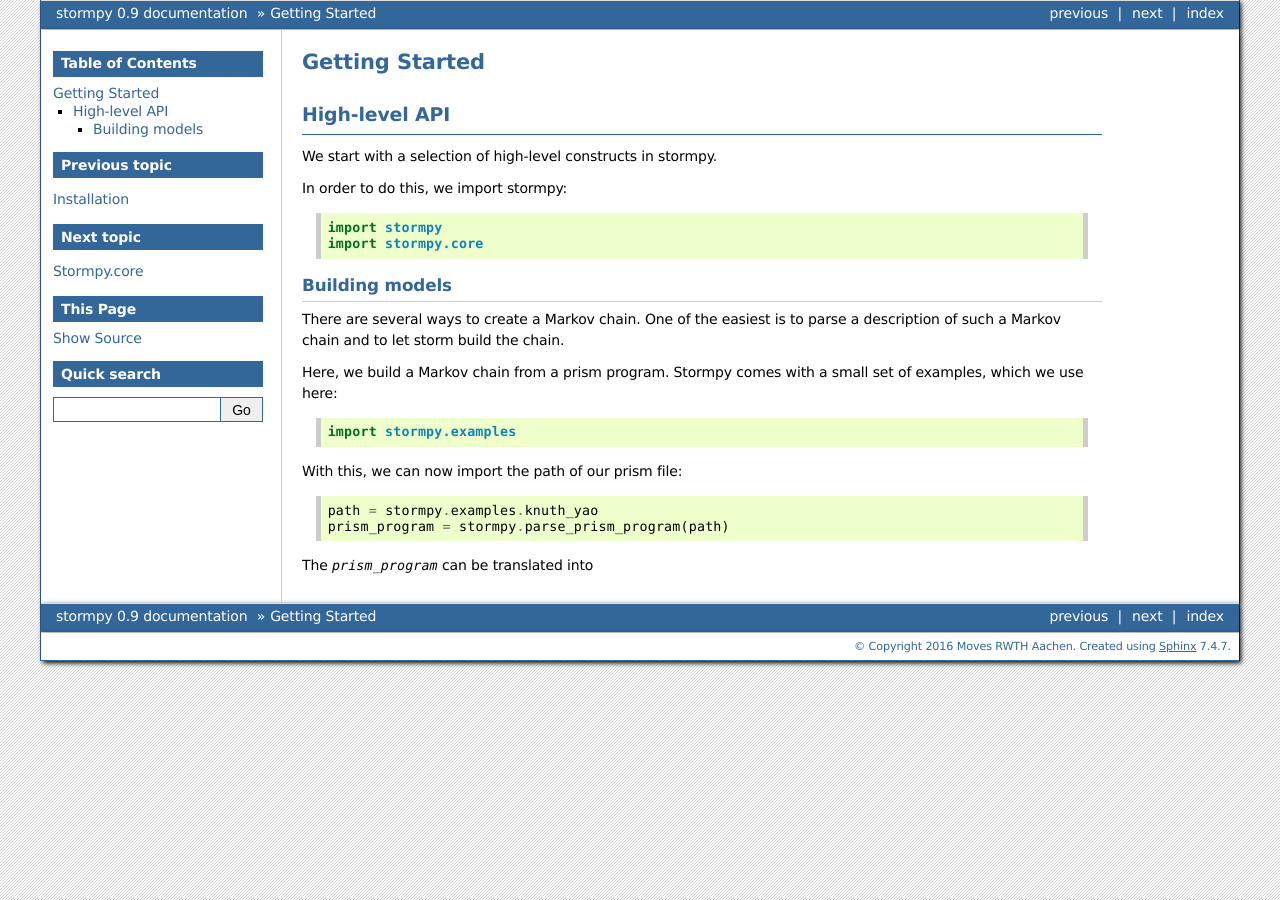
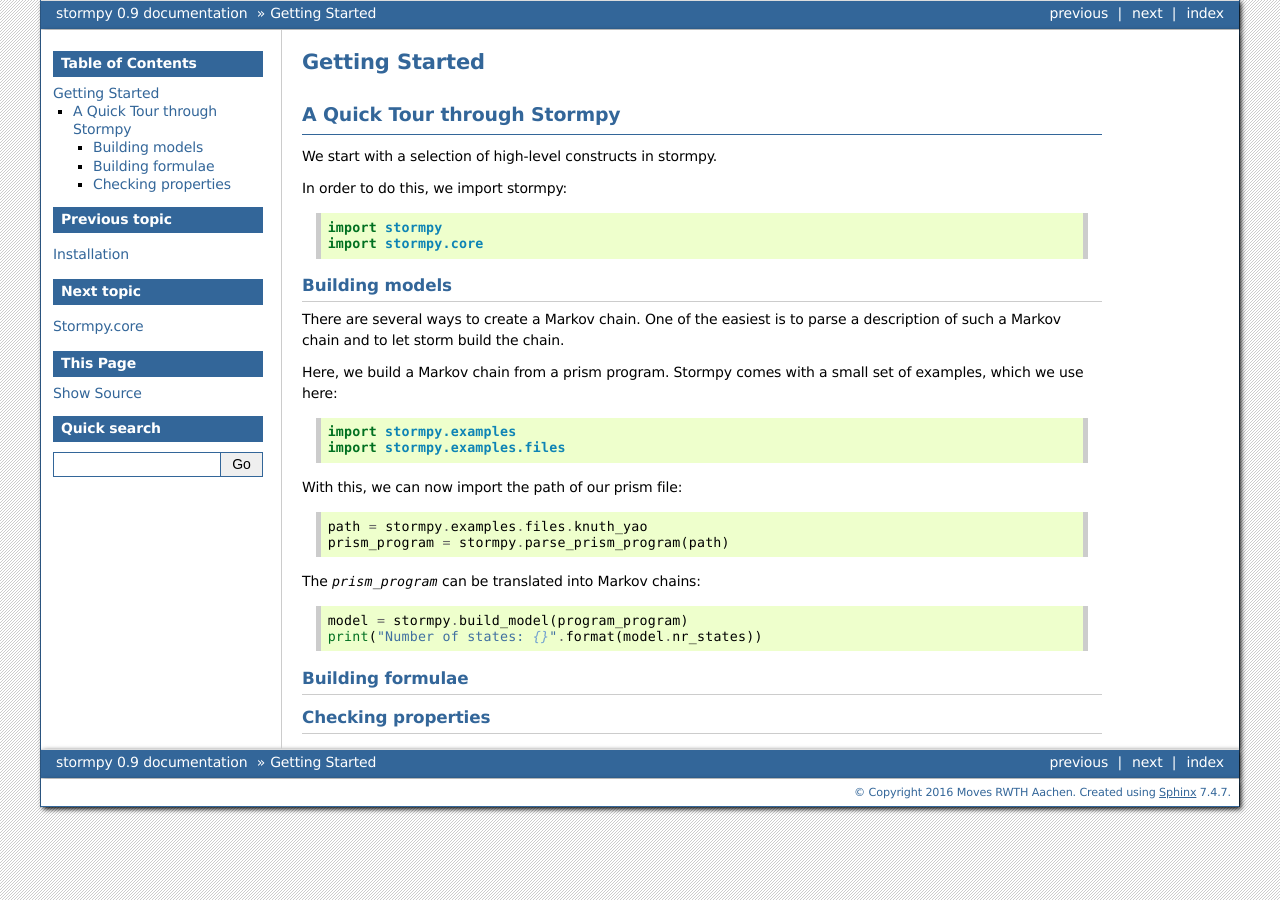
Before and after one commit to moves-rwth/stormpy, a Sphinx documentation site: the page built from doc/source/getting_started.rst, in a window 1280 px wide. Built offline with Sphinx 7.4.7, drawn with Linux system fonts in a browser that asks for light colours; the version number is read from the project's files by our own code.

Commit message:
updated the docu

```diff
--- a/doc/source/conf.py
+++ b/doc/source/conf.py
@@ -84,6 +84,9 @@
 # If true, `todo` and `todoList` produce output, else they produce nothing.
 todo_include_todos = False
 
+# If true, the current module name will be prepended to all description
+# unit titles (such as .. function::).
+add_module_names = False
 
 # -- Options for HTML output ----------------------------------------------
 
--- a/doc/source/getting_started.rst
+++ b/doc/source/getting_started.rst
@@ -3,8 +3,8 @@
 ****************************
 
 
-High-level API
-======================
+A Quick Tour through Stormpy
+================================
 
 We start with a selection of high-level constructs in stormpy.
 
@@ -24,10 +24,23 @@
 Stormpy comes with a small set of examples, which we use here::
 
 	import stormpy.examples
+	import stormpy.examples.files
 
 With this, we can now import the path of our prism file::
 
-	path = stormpy.examples.knuth_yao
+	path = stormpy.examples.files.knuth_yao
 	prism_program = stormpy.parse_prism_program(path)
 
-The `prism_program` can be translated into
+The `prism_program` can be translated into Markov chains::
+
+    model = stormpy.build_model(program_program)
+    print("Number of states: {}".format(model.nr_states))
+
+
+Building formulae
+--------------------------
+
+
+
+Checking properties
+---------------------------
--- a/doc/source/index.rst
+++ b/doc/source/index.rst
@@ -23,7 +23,8 @@
    :caption: Modules:
 
    code_stormpy_core
-
+   code_stormpy_logic
+   code_stormpy_storage
 
 
 Indices and tables
```
Also changed, not shown: doc/source/code_stormpy_logic.rst (added, +12 -0 lines), doc/source/code_stormpy_storage.rst (added, +10 -0 lines), doc/source/code_doc.rst (deleted).
